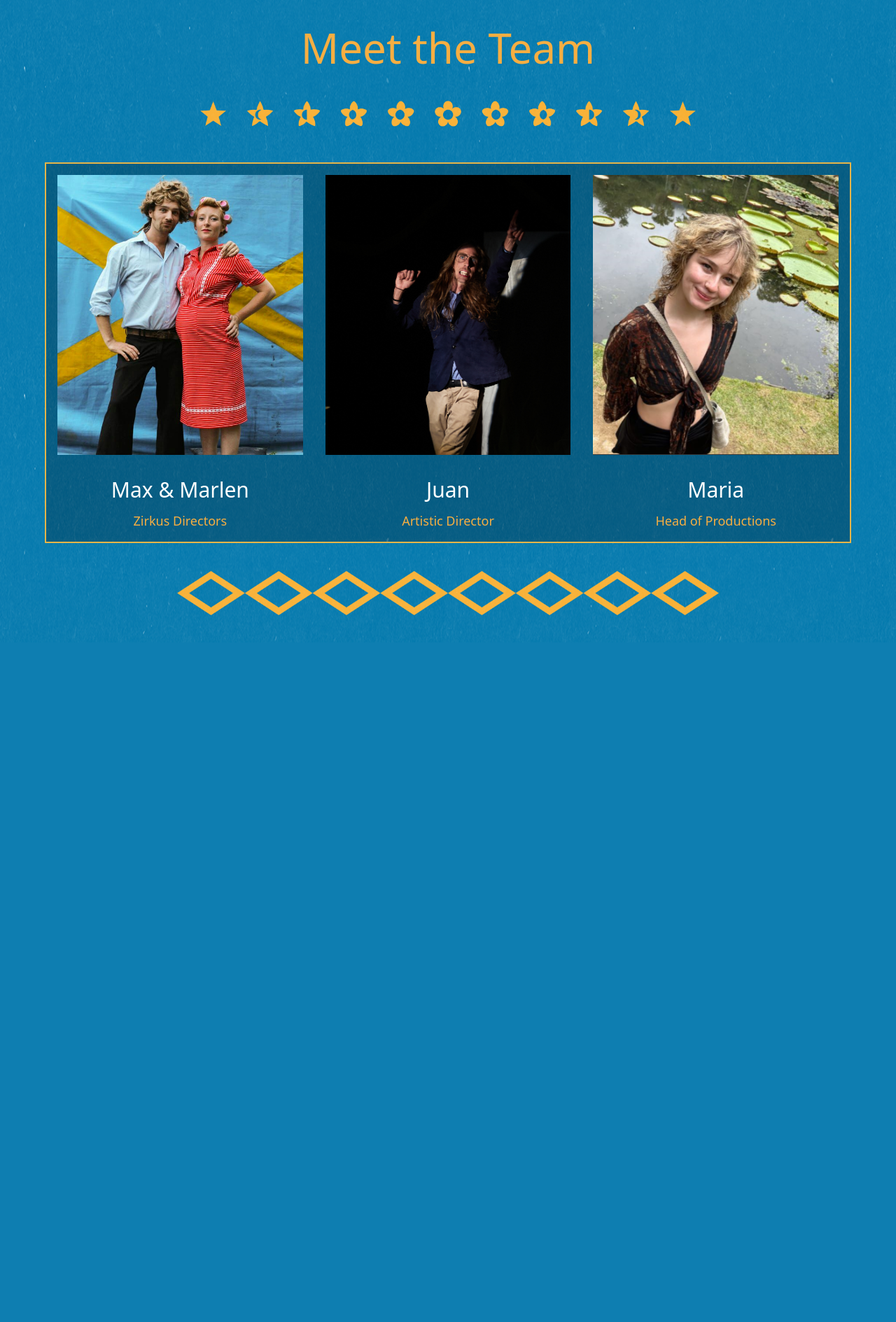
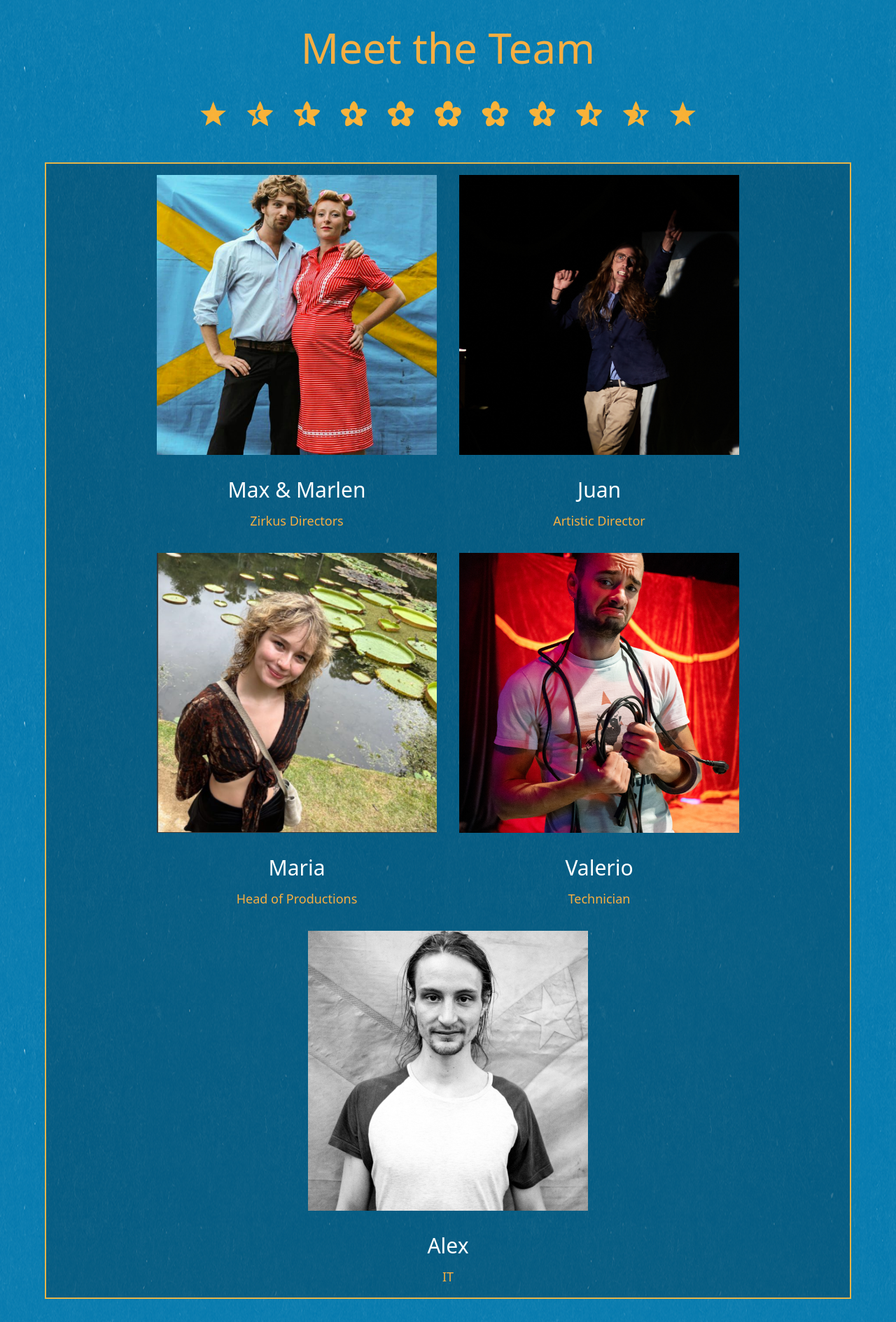
Before and after one commit to philippeducasse/zirkusmond, a Django app: template templates/about.html in a window 1280 px wide. Shown: the part 1375-3264 px from the top of the page at 70% size. Before the commit the page ends 2291 px from the top, so only its background shows below. Run offline with Django 3.2, Linux system fonts and the light colour scheme; the template is opened without the code that fills it, so the values that code supplies are empty; some libraries are stand-ins or nearby versions.

Commit message:
updated about page with alex and valerio images

```diff
--- a/static/zm/design.css
+++ b/static/zm/design.css
@@ -609,10 +609,14 @@ a.card-link  {
 
   .member-container{
     display: flex;
+    flex-wrap: wrap;
     background-color: #00000040;
     border: 2px solid #E7B548;
     align-items: center;
     justify-content: center;
+  }
+
+  .member-text{
   }
 
   .member-container .MnM{
@@ -620,9 +624,9 @@ a.card-link  {
   }
 
   .image__member {
+    object-fit: cover;
     width: 400px;
     height: 400px;
-    object-fit: cover;
     object-position: 25% 25%;
     }
   .juan{
--- a/templates/about.html
+++ b/templates/about.html
@@ -36,6 +36,18 @@
                         <h4 class="text-3xl text-white text-center mt-8">Maria</h4>
                         <p class="text-lg pt-3">Head of Productions</p>
                     </div>
+
+                    <div class="member-text p-4 text-center flex flex-col">
+                        <img class="image__member" src="{% static "zm/img/valerio.jpg" %}" alt="Photo of Valerio">
+                        <h4 class="text-3xl text-white text-center mt-8">Valerio</h4>
+                        <p class="text-lg pt-3">Technician</p>
+                    </div>
+
+                    <div class="member-text p-4 text-center flex flex-col">
+                        <img class="image__member" src="{% static "zm/img/alex.jpg" %}" alt="Photo of Alex">
+                        <h4 class="text-3xl text-white text-center mt-8">Alex</h4>
+                        <p class="text-lg pt-3">IT</p>
+                    </div>
                 </div>
             </div>
         <div class="deko"> <img class="mx-auto my-12" src="{% static "zm/img/deko-2.png" %}" alt="********"></img> </div>
```
Also changed, not shown: static/zm/img/alex.jpg (added), static/zm/img/valerio.jpg (added), static/zm/tailwind.css.
